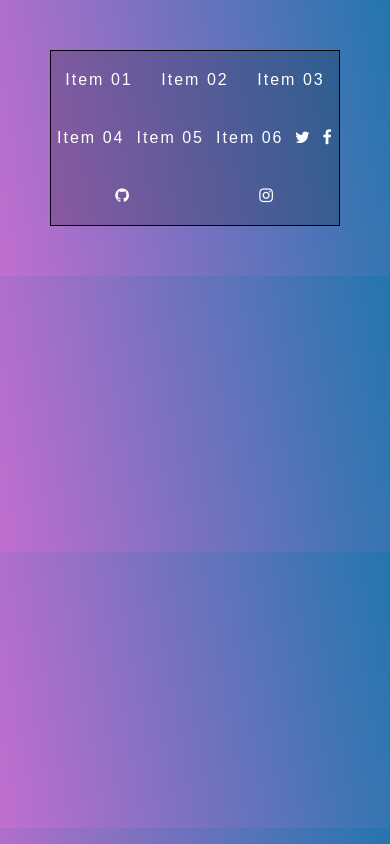
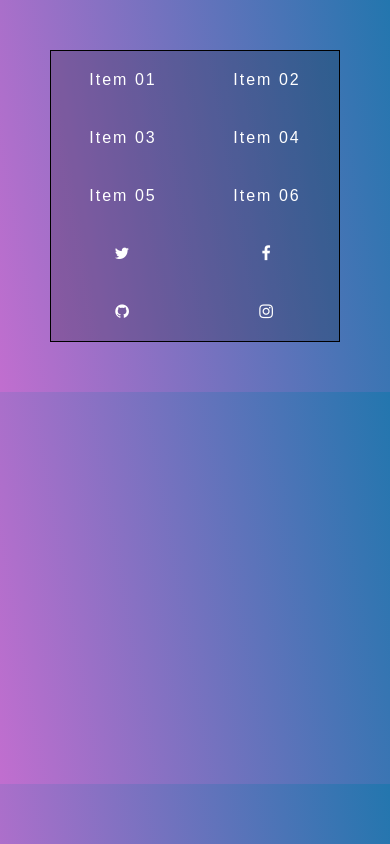
Before and after one commit to revatir1/learn-co-sandbox, a plain HTML site: page week-4/index.html in a window 390 px wide. Drawn offline with Linux system fonts and the light colour scheme.

Commit message:
Automatically backed up by Learn

```diff
--- a/week-4/index.css
+++ b/week-4/index.css
@@ -61,8 +61,10 @@ a:hover {
     flex-wrap: wrap;
   }
 
+  .flex-nav ul li {
+    width: 50%;
+  }
 }
-
 @media all and (max-width:500px) {
 
 
```
